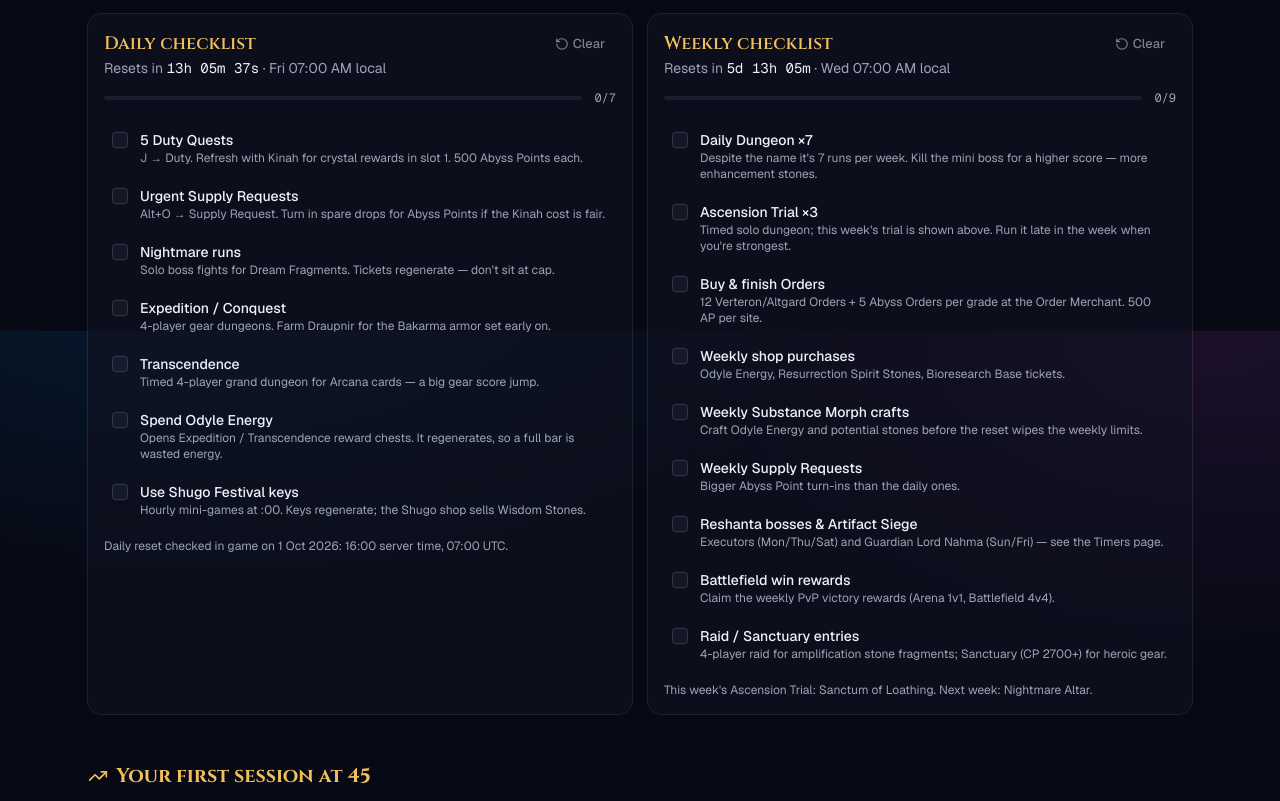
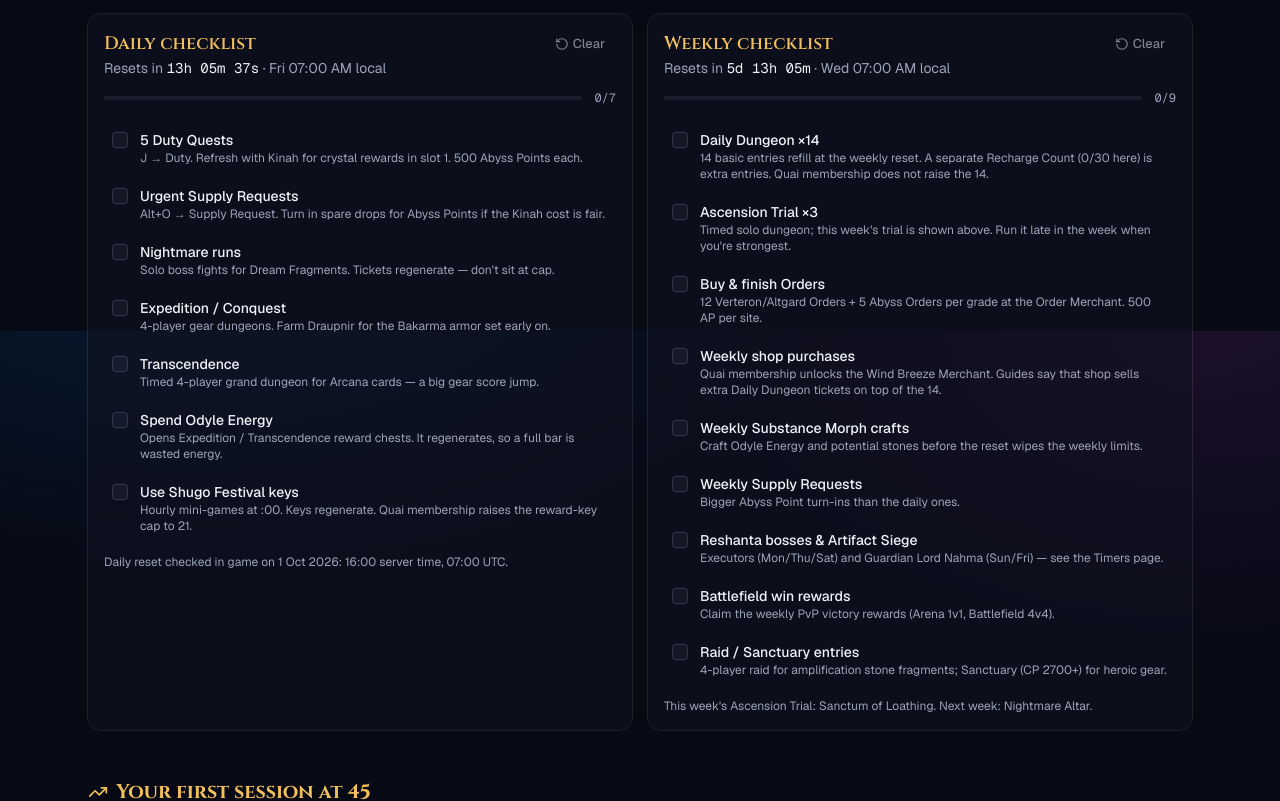
Before and after one commit to hawikk/aion2-timers, a Next.js app: page /guide in a window 1280 px wide. Shown: the part 469-1270 px from the top of the page. Built offline with nearby package versions, Linux system fonts and the light colour scheme.

Commit message:
Correct Daily Dungeon to 14 weekly entries.
The in-game attempt tooltip charges 14 basic entries each Wednesday, and the Quai membership screen does not raise that count.

```diff
--- a/src/data/guide.ts
+++ b/src/data/guide.ts
@@ -41,15 +41,15 @@ export const DAILY_CHECKLIST: ChecklistItem[] = [
   {
     id: "shugo-keys",
     label: "Use Shugo Festival keys",
-    detail: "Hourly mini-games at :00. Keys regenerate; the Shugo shop sells Wisdom Stones.",
+    detail: "Hourly mini-games at :00. Keys regenerate. Quai membership raises the reward-key cap to 21.",
   },
 ];
 
 export const WEEKLY_CHECKLIST: ChecklistItem[] = [
   {
     id: "daily-dungeon",
-    label: "Daily Dungeon ×7",
-    detail: "Despite the name it's 7 runs per week. Kill the mini boss for a higher score — more enhancement stones.",
+    label: "Daily Dungeon ×14",
+    detail: "14 basic entries refill at the weekly reset. A separate Recharge Count (0/30 here) is extra entries. Quai membership does not raise the 14.",
   },
   {
     id: "ascension-trial",
@@ -64,7 +64,7 @@ export const WEEKLY_CHECKLIST: ChecklistItem[] = [
   {
     id: "weekly-shop",
     label: "Weekly shop purchases",
-    detail: "Odyle Energy, Resurrection Spirit Stones, Bioresearch Base tickets.",
+    detail: "Quai membership unlocks the Wind Breeze Merchant. Guides say that shop sells extra Daily Dungeon tickets on top of the 14.",
   },
   {
     id: "substance-morph",
@@ -137,9 +137,9 @@ export const CURRENCIES: { name: string; use: string; from: string }[] = [
   { name: "Enhancement stones", use: "+1 to +15/+20 on gear", from: "Daily Dungeon, Duty Quests, Sealed Dungeons" },
   { name: "Amplification stones", use: "Amp levels after max enhance", from: "Raid fragments" },
   { name: "Dream Fragments", use: "Nightmare shop: breakthrough scrolls, crystals, Wisdom Stones", from: "Nightmare" },
-  { name: "Odyle Energy", use: "Opens Expedition / Transcendence chests", from: "Regenerates over time, weekly shop, crafting" },
+  { name: "Odyle Energy", use: "Opens Expedition / Transcendence chests. Membership storage cap is 840, and it lets you open a second cube.", from: "Regenerates over time, weekly shop, crafting" },
   { name: "Ariel fragments", use: "Ariel (PvE) Daevanion board", from: "Ascension Trial, raid" },
-  { name: "Shugo Festival keys", use: "Hourly Shugo mini-games", from: "Regenerate over time" },
+  { name: "Shugo Festival keys", use: "Hourly Shugo mini-games", from: "Regenerate over time. Membership raises the reward-key cap to 21." },
 ];
 
 export interface Activity {
@@ -152,7 +152,7 @@ export interface Activity {
 
 export const ACTIVITIES: Activity[] = [
   { name: "Duty Quests", format: "Daily quests", limit: "5 / day", reward: "Abyss Points, Kinah, stones, crystals", confidence: "confirmed" },
-  { name: "Daily Dungeon", format: "Solo waves", limit: "7 / week", reward: "Enhancement stones", confidence: "datamined" },
+  { name: "Daily Dungeon", format: "Solo waves", limit: "14 / week", reward: "Enhancement stones", confidence: "confirmed" },
   { name: "Ascension Trial", format: "Timed solo", limit: "3 / week", reward: "Ariel fragments, Kinah", confidence: "datamined" },
   { name: "Nightmare", format: "Solo boss", limit: "2 / day (tickets)", reward: "Dream Fragments", confidence: "estimate" },
   { name: "Expedition / Conquest", format: "4-player", limit: "2 / day", reward: "Gear, Kinah", confidence: "estimate" },
--- a/src/data/sources.ts
+++ b/src/data/sources.ts
@@ -84,13 +84,13 @@ export const SOURCES = {
     title: "Aion 2 Week 1 Guide: Daily Routine, Weekly Checklist and Reset Strategy",
     publisher: "MMOExp",
     url: "https://www.mmoexp.com/News/aion-2-october-5-week-1-guide-best-daily-routine-weekly-checklist-and-reset-strategy.html",
-    usedFor: "Week-one plan, Ascension Trial 3/week, Daily Dungeon timing.",
+    usedFor: "Week-one plan, Ascension Trial 3/week, Daily Dungeon 14 entries per week.",
   },
   skycoachChecklist: {
     title: "AION 2 Daily and Weekly Checklist Guide",
     publisher: "Skycoach",
     url: "https://skycoach.gg/blog/aion-2/articles/checklist-guide",
-    usedFor: "What resets weekly vs. what regenerates (Odyle Energy, keys, tickets).",
+    usedFor: "14 Daily Dungeon entries per week, and subscriber Wind Breeze shop stock (extra tickets).",
   },
   mmomLaunch: {
     title: "AION 2 Global Launch Guide",
```
